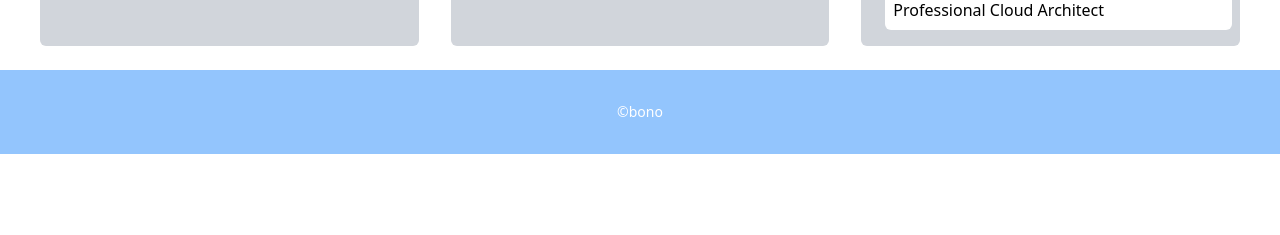
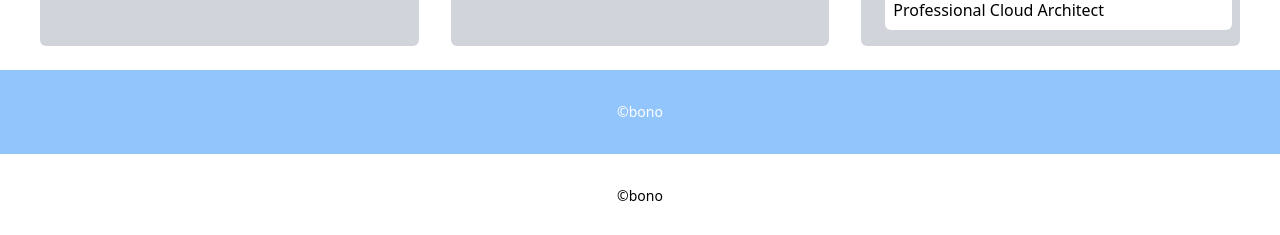
Before and after one commit to norm02/bono-website, a Next.js app: page / in a window 1280 px wide. Shown: the part 2330-2565 px from the top of the page. Before the commit the page ends 2484 px from the top, so only its background shows below. Built offline with nearby package versions, Linux system fonts and the light colour scheme.

Commit message:
Blogとenvを追加（未完成）

```diff
--- /dev/null
+++ b/components/Blog/index.tsx
@@ -0,0 +1,13 @@
+import { NextPage } from "next";
+
+const Blog: NextPage = () => {
+  return (
+    <div id="Footer" className="bg-blue-300 py-8 px-6 flex justify-center">
+      <div className="font-raleway text-sm">
+        <a className="link text-white">©bono</a>
+      </div>
+    </div>
+  );
+};
+
+export default Blog;
--- a/components/Footer/index.tsx
+++ b/components/Footer/index.tsx
@@ -2,14 +2,9 @@ import { NextPage } from "next";
 
 const Footer: NextPage = () => {
   return (
-    <div id="Footer" className="bg-blue-300 py-8 px-6 flex justify-center">
+    <div id="Footer" className="py-8 px-6 flex justify-center">
       <div className="font-raleway text-sm">
-        <a
-          className="link text-white"
-          href=""
-          target="_blank"
-          rel="noopener noreferrer"
-        >
+        <a className="link" href="" target="_blank" rel="noopener noreferrer">
           ©bono
         </a>
       </div>
--- a/package.json
+++ b/package.json
@@ -32,7 +32,8 @@
     "remark-toc": "^8.0.1",
     "sharp": "^0.32.4",
     "typescript": "5.1.6",
-    "unified": "^10.1.2"
+    "unified": "^10.1.2",
+    "xml2js": "^0.6.2"
   },
   "devDependencies": {
     "@tailwindcss/typography": "^0.5.9",
--- a/pages/index.tsx
+++ b/pages/index.tsx
@@ -2,6 +2,7 @@ import type { NextPage } from "next";
 import About from "../components/About/index";
 import Footer from "../components/Footer/index";
 import Skills from "../components/Skills/index";
+import Blog from "../components/Blog/index";
 import Top from "../components/Top/index";
 import Meta from "../components/_common/Meta";
 
@@ -13,6 +14,7 @@ const Home: NextPage = () => {
         <Top />
         <About />
         <Skills />
+        <Blog />
         <Footer />
       </div>
     </div>
```
Also changed, not shown: 1 other file (tests, documents, lock files or other folders).
